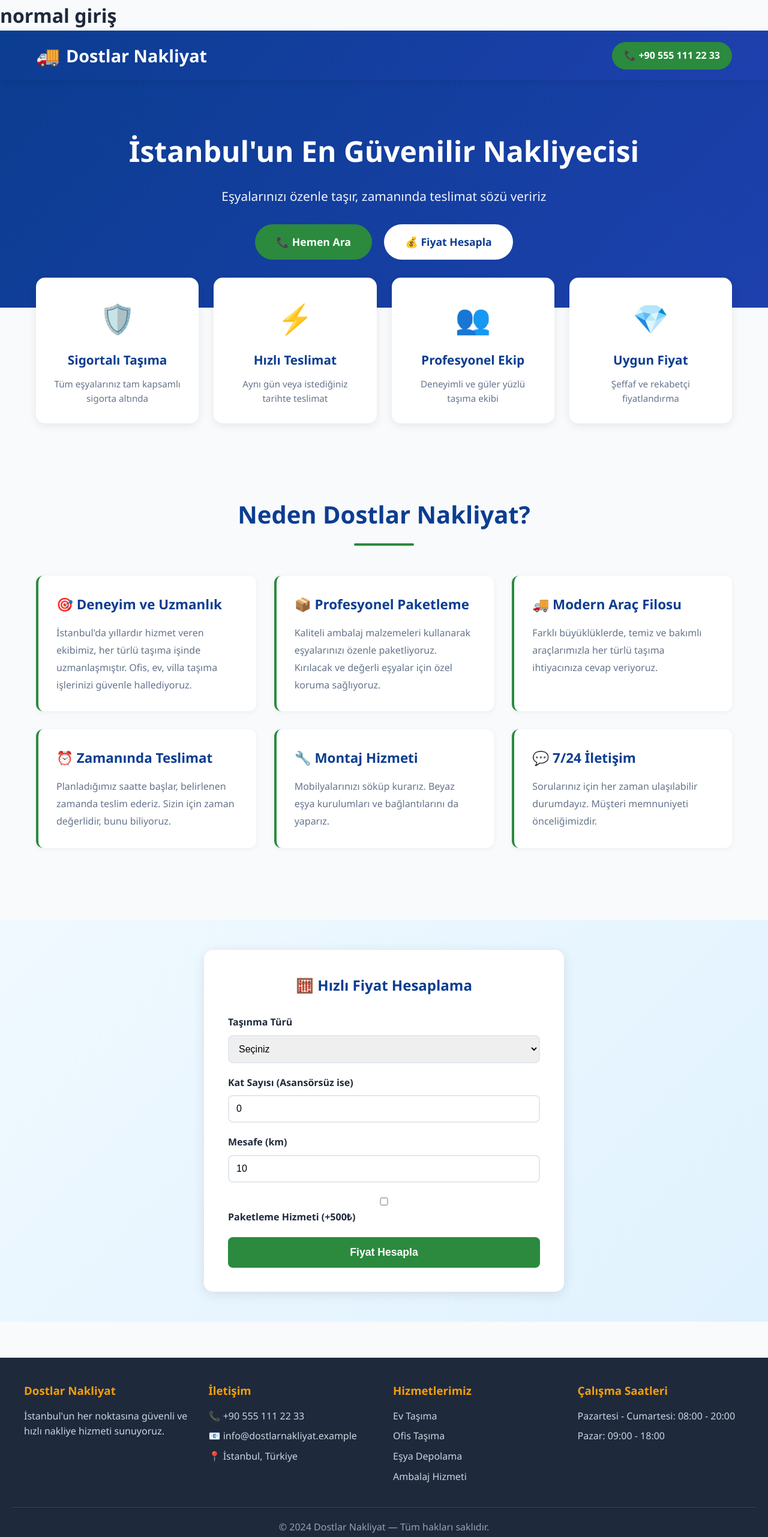
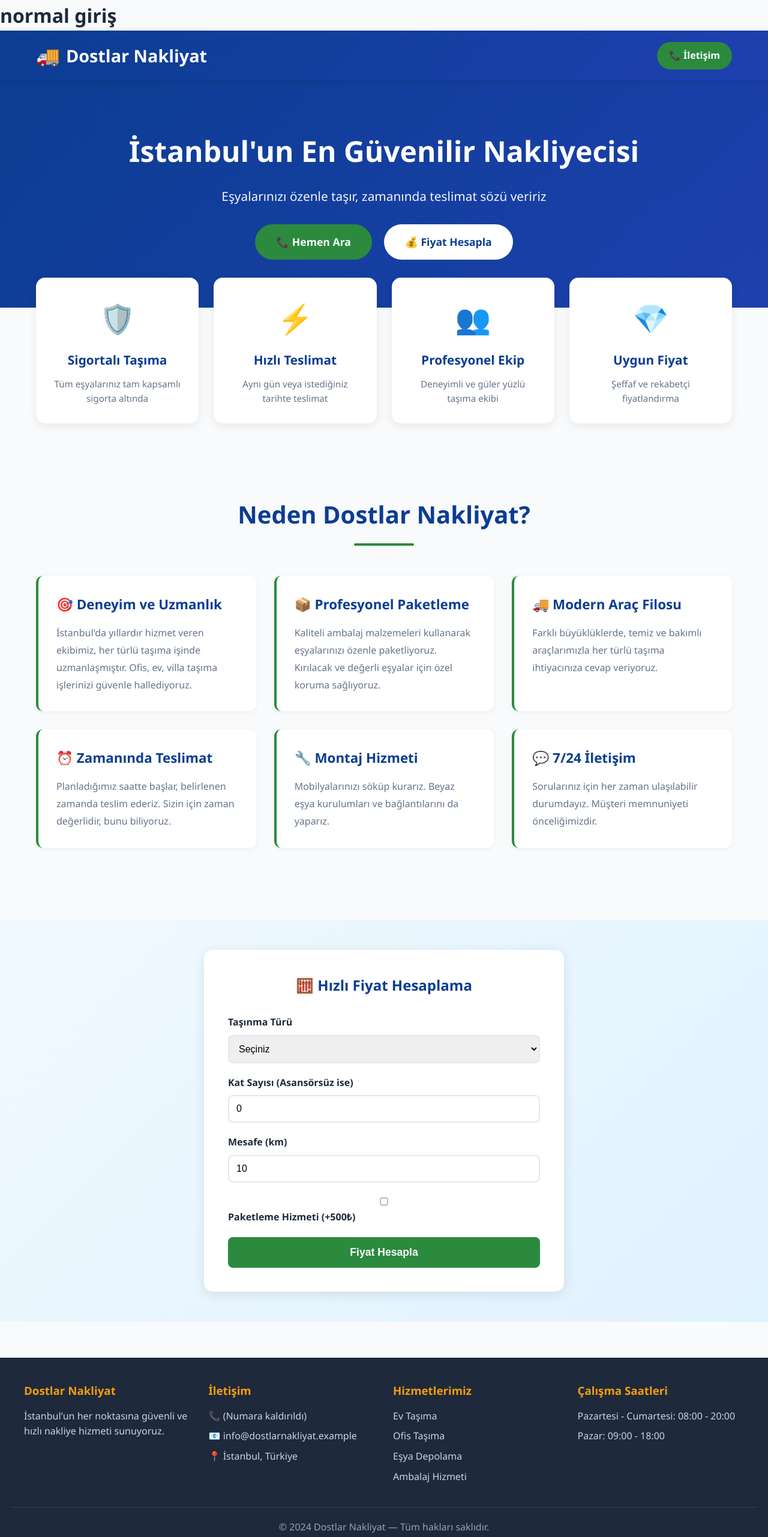
Before and after one commit to robertneff298-bit/nakliye, a plain HTML site: page index.html in a window 1280 px wide. Shown: the whole page at 60% size. Drawn offline with Linux system fonts and the light colour scheme.

Commit message:
telefon silindi

```diff
--- a/index.html
+++ b/index.html
@@ -456,8 +456,8 @@
   <header>
     <div class="header-content">
       <div class="logo">Dostlar Nakliyat</div>
-      <a href="tel:+905551112233" class="header-phone">
-        📞 +90 555 111 22 33
+      <a href="mailto:info@dostlarnakliyat.example" class="header-phone">
+        📞 İletişim
       </a>
     </div>
   </header>
@@ -467,7 +467,7 @@
     <h1>İstanbul'un En Güvenilir Nakliyecisi</h1>
     <p>Eşyalarınızı özenle taşır, zamanında teslimat sözü veririz</p>
     <div class="cta-buttons">
-      <a href="tel:+905551112233" class="btn btn-primary">📞 Hemen Ara</a>
+      <a href="mailto:info@dostlarnakliyat.example" class="btn btn-primary">📞 Hemen Ara</a>
       <a href="#calculator" class="btn btn-secondary">💰 Fiyat Hesapla</a>
     </div>
   </section>
@@ -563,7 +563,7 @@
         <h3 id="priceAmount">0₺</h3>
         <p>Tahmini fiyatınız yukarıdaki gibidir.</p>
         <p style="margin-top: 10px; font-size: 0.9rem; color: var(--gray);">
-          Kesin fiyat için lütfen bizi arayın: <strong>+90 555 111 22 33</strong>
+          Kesin fiyat için e-posta ile ulaşın: <strong>info@dostlarnakliyat.example</strong>
         </p>
       </div>
     </div>
@@ -578,7 +578,7 @@
       </div>
       <div class="footer-section">
         <h3>İletişim</h3>
-        <p>📞 +90 555 111 22 33</p>
+        <p>📞 (Numara kaldırıldı)</p>
         <p>📧 info@dostlarnakliyat.example</p>
         <p>📍 İstanbul, Türkiye</p>
       </div>
```
